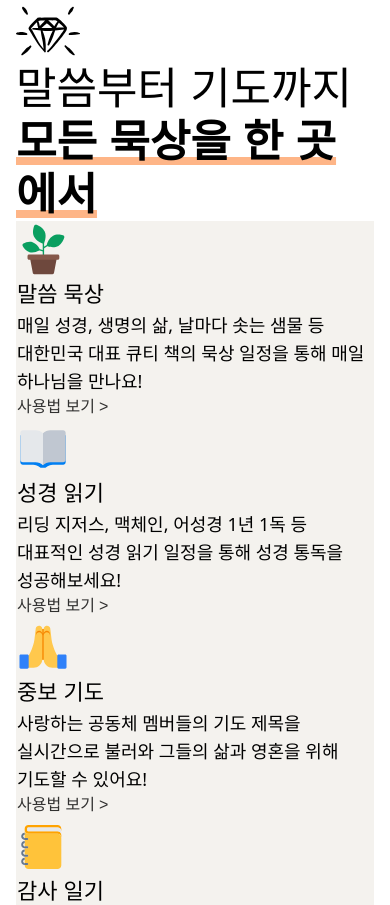
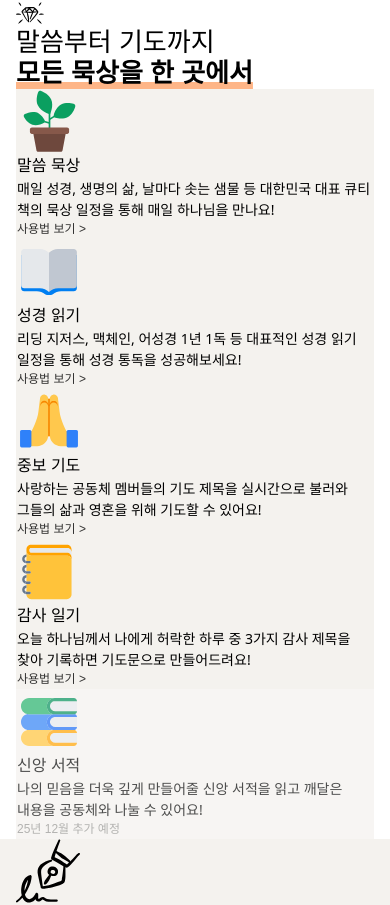
Before and after one commit to biblessia/biblessia-website, a Next.js app: page / in a window 390 px wide. Shown: the part 1278-2183 px from the top of the page. Built offline with nearby package versions, Linux system fonts and the light colour scheme; a web font is replaced by a local one.

Commit message:
Feature Section 태블릿, 모바일 작업

```diff
--- /dev/null
+++ b/app/(home)/components/FeatureItem.tsx
@@ -0,0 +1,62 @@
+"use client";
+
+import { Feature } from "../sections/FeatureSection";
+
+export default function FeatureItem({
+  emoji,
+  title,
+  description,
+  active,
+}: Feature) {
+  const base =
+    "group relative flex flex-col items-start gap-[16] md:gap-[24] px-[24] md:px-[32] py-[20] md:py-[32] " +
+    "rounded-[16] bg-background border border-transparent " +
+    "transition-transform duration-200 ease-out motion-safe:will-change-transform " + // ⬅️ duration/타이밍 GuideVideo와 동일
+    "overflow-hidden"; // 스케일 시 테두리 넘침 방지
+
+  // GuideVideoItemMobile 과 동일한 스케일 피드백
+  const tactileScale = "hover:scale-[1.03] active:scale-[0.96]"; // ⬅️ hover ↑, active ↓
+
+  // 보더/섀도우는 아주 미세하게만 (원하면 제거 가능)
+  const subtleFX =
+    "hover:shadow-sm hover:border-black/5 focus-visible:outline focus-visible:outline-2 focus-visible:outline-black/10";
+
+  const interactiveWhenActive = `${tactileScale} ${subtleFX} hover:cursor-pointer`;
+  const nonInteractive = "opacity-70 hover:cursor-not-allowed"; // 스케일/섀도우 없음
+
+  return (
+    <div
+      className={`${base} ${active ? interactiveWhenActive : nonInteractive}`}
+      role="button"
+      aria-disabled={!active}
+      tabIndex={active ? 0 : -1}
+      onClick={() => alert("가이드 영상 재생 기능이 곧 연결됩니다 :)")}
+    >
+      <div className="flex flex-col gap-[12] md:gap-[16]">
+        {emoji}
+        <div className="flex flex-col gap-[4] md:gap-[8]">
+          <div className="font-gmarket lg:text-[22px] md:text-[20px] text-base flex items-center">
+            {title}
+          </div>
+
+          <div className="lg:text-lg md:text-base text-[14px] break-keep">
+            {description}
+          </div>
+        </div>
+      </div>
+
+      {active ? (
+        <div className="md:flex font-gmarket text-black/80 items-center gap-1 text-[12px] md:text-[15px] lg:text-base">
+          사용법 보기{" "}
+          <span className="transition-transform duration-200 group-hover:translate-x-0.5">
+            &gt;
+          </span>
+        </div>
+      ) : (
+        <div className="font-gmarket text-black/40 text-[12px] md:text-[15px] lg:text-base">
+          25년 12월 추가 예정
+        </div>
+      )}
+    </div>
+  );
+}
--- a/app/(home)/sections/FeatureSection.tsx
+++ b/app/(home)/sections/FeatureSection.tsx
@@ -6,8 +6,9 @@ import EmojiPrayer from "@/app/icons/EmojiPrayer";
 import EmojiQT from "@/app/icons/EmojiQT";
 import EmojiReading from "@/app/icons/EmojiReading";
 import { ReactNode } from "react";
+import FeatureItem from "../components/FeatureItem";
 
-type Feature = {
+export type Feature = {
   emoji: ReactNode;
   title: string;
   description: string;
@@ -17,8 +18,8 @@ type Feature = {
 export default function FeatureSection() {
   return (
     <div className="w-full bg-white">
-      <Container className="flex flex-row items-end py-[120] gap-[48]">
-        <div className="flex flex-col flex-1 gap-[48]">
+      <Container className="flex flex-row items-end lg:py-[120] py-[64] gap-[48]">
+        <div className="flex flex-col flex-1 lg:gap-[48] gap-[32] px-[16] md:px-[64] lg:px-0">
           <TitleItem />
           <FeatureItemList />
         </div>
@@ -30,9 +31,9 @@ export default function FeatureSection() {
 function TitleItem() {
   return (
     <div className="gap-[48]">
-      <div className="flex flex-col gap-[24]">
-        <Diamond size={64} />
-        <h2 className="font-gmarket font-medium text-[44px] leading-[1.2]">
+      <div className="flex flex-col gap-[12] md:gap-[24]">
+        <Diamond className="w-[44] h-[44] md:w-[56] md:h-[56] lg:w-[64] lg:h-[64]" />
+        <h2 className="font-gmarket font-medium text-[26px] md:text-[40px] lg:text-[44px] leading-[1.2]">
           말씀부터 기도까지
           <br />
           <span className="font-bold relative underline underline-offset-0 decoration-[8px] decoration-orange500/50">
@@ -47,35 +48,45 @@ function TitleItem() {
 function FeatureItemList() {
   const features: Feature[] = [
     {
-      emoji: <EmojiQT width={52} height={56} />,
+      emoji: (
+        <EmojiQT className="w-[36] h-[36] md:w-[52] md:h-[52] lg:w-[64] lg:h-[64]" />
+      ),
       title: "말씀 묵상",
       description:
         "매일 성경, 생명의 삶, 날마다 솟는 샘물 등 대한민국 대표 큐티 책의 묵상 일정을 통해 매일 하나님을 만나요!",
       active: true,
     },
     {
-      emoji: <EmojiReading width={52} height={56} />,
+      emoji: (
+        <EmojiReading className="w-[36] h-[36] md:w-[52] md:h-[52] lg:w-[64] lg:h-[64]" />
+      ),
       title: "성경 읽기",
       description:
         "리딩 지저스, 맥체인, 어성경 1년 1독 등 대표적인 성경 읽기 일정을 통해 성경 통독을 성공해보세요!",
       active: true,
     },
     {
-      emoji: <EmojiPrayer width={52} height={56} />,
+      emoji: (
+        <EmojiPrayer className="w-[36] h-[36] md:w-[52] md:h-[52] lg:w-[64] lg:h-[64]" />
+      ),
       title: "중보 기도",
       description:
         "사랑하는 공동체 멤버들의 기도 제목을 실시간으로 불러와 그들의 삶과 영혼을 위해 기도할 수 있어요!",
       active: true,
     },
     {
-      emoji: <EmojiJournal width={52} height={56} />,
+      emoji: (
+        <EmojiJournal className="w-[36] h-[36] md:w-[52] md:h-[52] lg:w-[64] lg:h-[64]" />
+      ),
       title: "감사 일기",
       description:
         "오늘 하나님께서 나에게 허락한 하루 중 3가지 감사 제목을 찾아 기록하면 기도문으로 만들어드려요!",
       active: true,
     },
     {
-      emoji: <EmojiBook width={52} height={56} />,
+      emoji: (
+        <EmojiBook className="w-[36] h-[36] md:w-[52] md:h-[52] lg:w-[64] lg:h-[64]" />
+      ),
       title: "신앙 서적",
       description:
         "나의 믿음을 더욱 깊게 만들어줄 신앙 서적을 읽고 깨달은 내용을 공동체와 나눌 수 있어요!",
@@ -84,54 +95,10 @@ function FeatureItemList() {
   ];
 
   return (
-    <div className="grid grid-cols-1 lg:grid-cols-2 gap-[20]">
+    <div className="grid grid-cols-1 md:grid-cols-2 md:gap-[20] gap-[12]">
       {features.map((feature, index) => (
         <FeatureItem key={index} {...feature} />
       ))}
     </div>
   );
 }
-function FeatureItem({ emoji, title, description, active }: Feature) {
-  const base =
-    "group flex flex-col items-start gap-[24] px-[32] py-[32] rounded-[16] bg-background " +
-    "border border-transparent " +
-    "transition-all duration-300 ease-out motion-safe:will-change-transform";
-
-  const hoverActive =
-    "hover:scale-[1.01] hover:shadow-sm hover:border-black/5 " + // 더 미세한 변화
-    "focus-visible:outline focus-visible:outline-2 focus-visible:outline-black/10";
-
-  const hoverInactive = "opacity-70";
-
-  return (
-    <div
-      className={`${base} ${
-        active
-          ? hoverActive + " hover:cursor-pointer"
-          : hoverInactive + " hover:cursor-not-allowed"
-      }`}
-      role="button"
-      aria-disabled={!active}
-      tabIndex={active ? 0 : -1}
-    >
-      <div className="flex flex-col gap-[12]">
-        {emoji}
-        <div className="flex flex-col gap-[8]">
-          <div className="font-gmarket text-[22px]">{title}</div>
-          <div className="text-lg break-keep">{description}</div>
-        </div>
-      </div>
-
-      {active ? (
-        <div className="font-gmarket text-black/80 flex items-center gap-1">
-          사용법 보기
-          <span className="transition-transform duration-300 group-hover:translate-x-1">
-            &gt;
-          </span>
-        </div>
-      ) : (
-        <div className="font-gmarket text-black/40">25년 12월 추가 예정</div>
-      )}
-    </div>
-  );
-}
--- a/app/(home)/sections/IntroSection.tsx
+++ b/app/(home)/sections/IntroSection.tsx
@@ -9,7 +9,7 @@ export default function IntroSection() {
   return (
     <div className="w-full bg-white">
       <Container className="flex flex-row items-end lg:py-[120] py-[64] gap-[48]">
-        <div className="flex flex-col flex-1 lg:gap-[48] gap-[20] px-[24] md:px-[64] lg:px-0">
+        <div className="flex flex-col flex-1 lg:gap-[48] gap-[20] px-[16] md:px-[64] lg:px-0">
           <TitleItem />
           <GuideVideoItemMobile />
           <StepItem />
@@ -61,7 +61,7 @@ function StepItem() {
       {steps.map((step, index) => (
         <div
           key={index}
-          className="flex flex-col gap-[4] md:gap-[8] p-[16] md:p-[24] bg-background rounded-[16]"
+          className="flex flex-col gap-[4] md:gap-[8] px-[20] py-[16] md:p-[24] bg-background rounded-[16]"
         >
           <div className="flex flex-row items-center gap-[8] md:gap-[12] lg:text-[22px] md:text-[20px] text-base font-gmarket">
             <div className="font-bold">{index + 1}</div>
```
